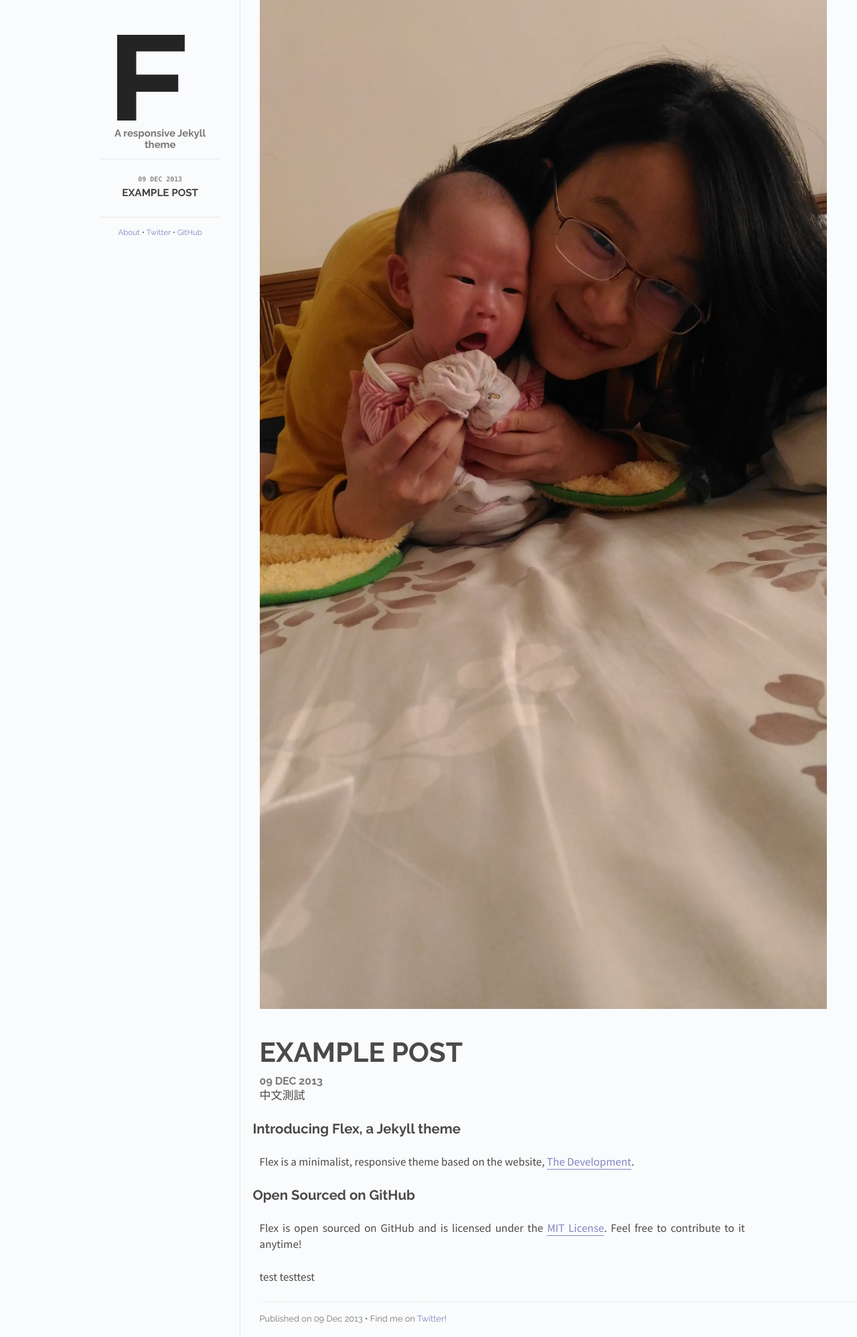
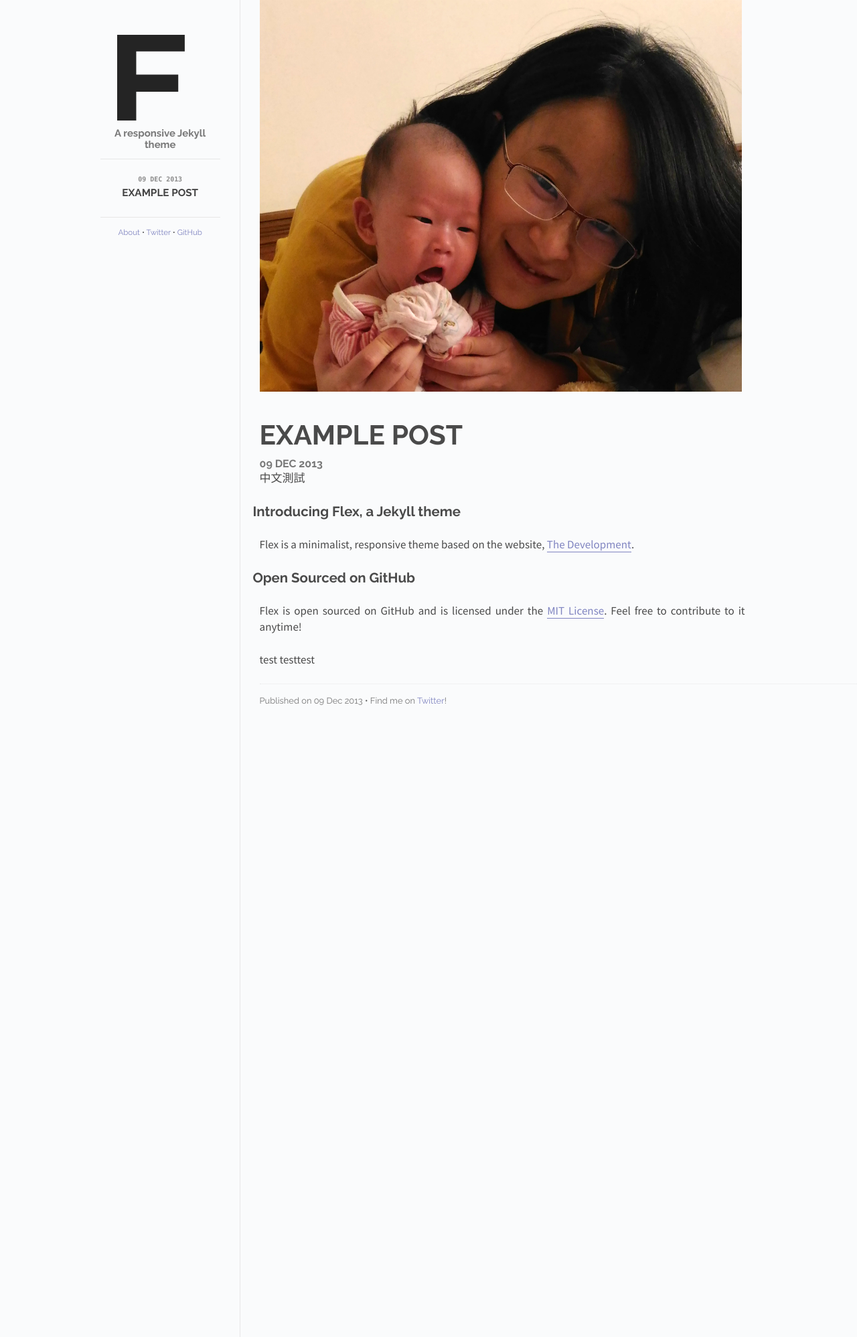
Before and after one commit to ddtwu/ddtwu.github.io, a Jekyll site: the page built from _posts/2013-12-09-example-post.md, in a window 1280 px wide. Shown: the whole page at 67% size. Built offline with Jekyll 4.4.1, drawn with Linux system fonts in a browser that asks for light colours.

Commit message:
no message

```diff
--- a/_posts/2013-12-09-example-post.md
+++ b/_posts/2013-12-09-example-post.md
@@ -2,7 +2,7 @@
 layout: post
 title: Example post
 # cover: cover.jpg
-cover: P_20160826_075412.jpg
+cover: P_20160826_075412_v2.jpg
 date:   2013-12-09 12:00:00
 categories: posts
 ---
```
Also changed, not shown: images/P_20160826_075412_v2.jpg (added).
